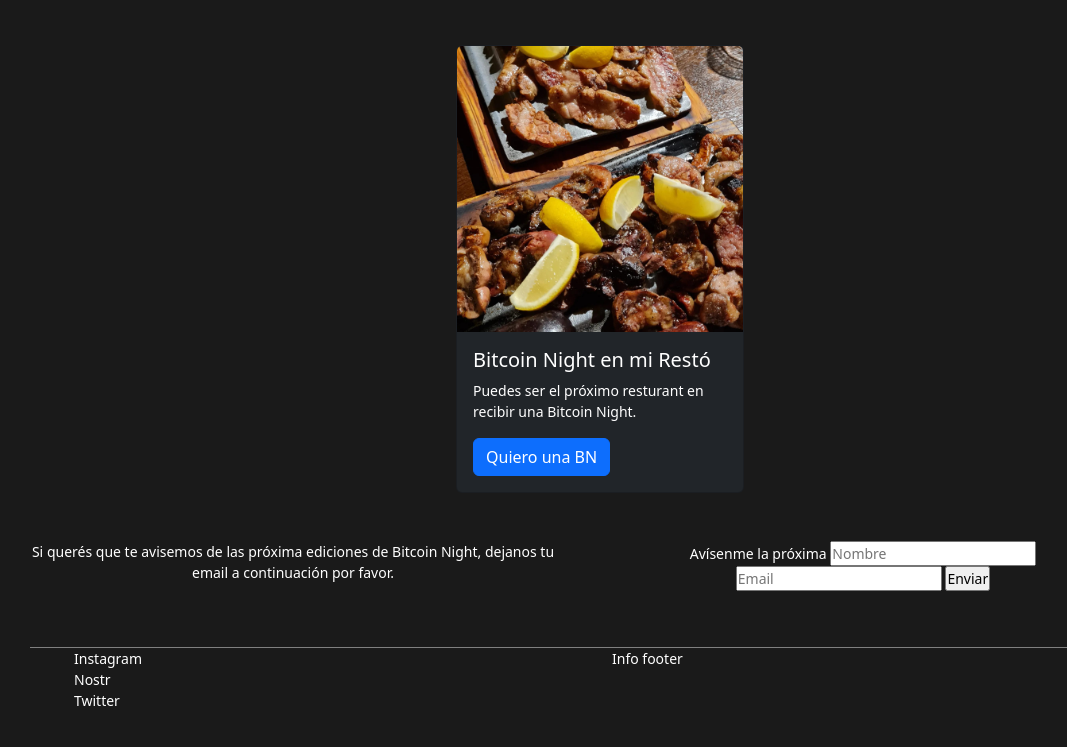
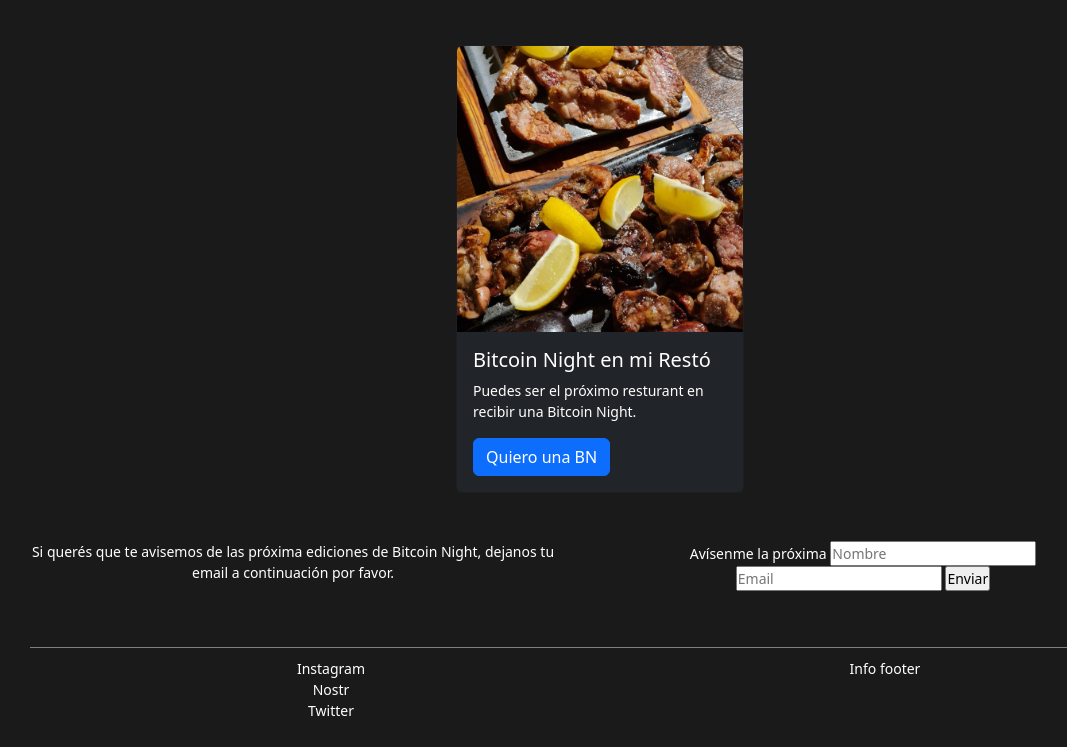
Before and after one commit to maxcrowar/bitcoin-night, a website: page index.html in a window 1280 px wide. Shown: the part 1116-1863 px from the top of the page, without its empty margins (40-1107 px from the left). Drawn offline with nearby package versions, Linux system fonts and the light colour scheme.

Commit message:
ultimos cambios

```diff
--- a/scss/layout/_footer.scss
+++ b/scss/layout/_footer.scss
@@ -6,13 +6,16 @@
     border-top: 1px solid gray;
     color: $color-font;
     font-family: $font-site;
-    ul {
-        list-style-type: none;
-        li a {
-            color: $color-font;
-            text-decoration: none;
+    text-align: center;
+    padding: 10px;
+    margin-top: 20px;
+    .redes {
+        ul {
+            list-style-type: none;
+            li a {
+                color: $color-font;
+                text-decoration: none;
+            }
         }
-
     }
-
 }
```
Also changed, not shown: css/style.css, 1 other file.
